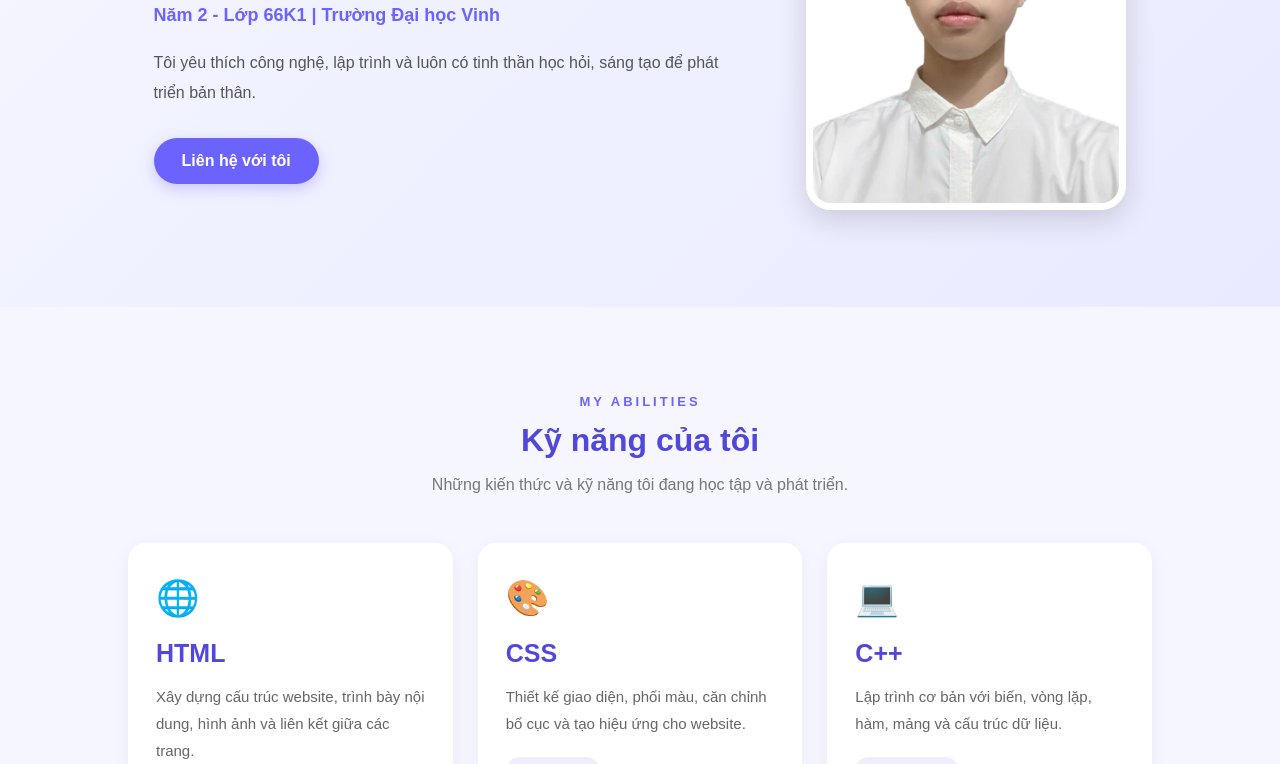
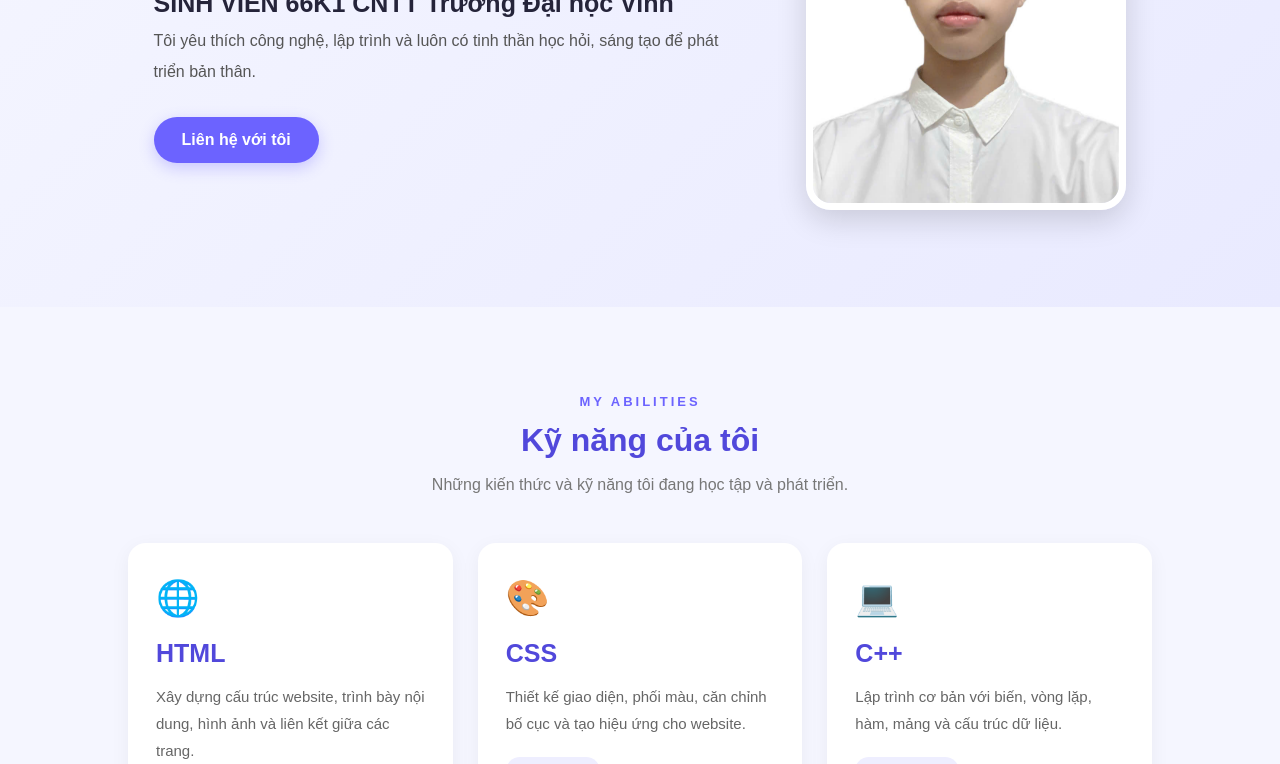
Before and after one commit to gia23841-coder/portfolio, a plain HTML site: page index.html in a window 1280 px wide. Shown: the part 336-1100 px from the top of the page. Drawn offline with Linux system fonts and the light colour scheme.

Commit message:
Update index.html

```diff
--- a/index.html
+++ b/index.html
@@ -29,9 +29,7 @@
 
             <h1>Lê Đình Gia</h1>
 
-            <h2>Sinh viên Công nghệ thông tin</h2>
-
-            <h3>Năm 2 - Lớp 66K1 | Trường Đại học Vinh</h3>
+            <h2>SINH VIÊN 66K1 CNTT Trường Đại học Vinh</h2>
 
             <p>
                 Tôi yêu thích công nghệ, lập trình và luôn có tinh thần
```
